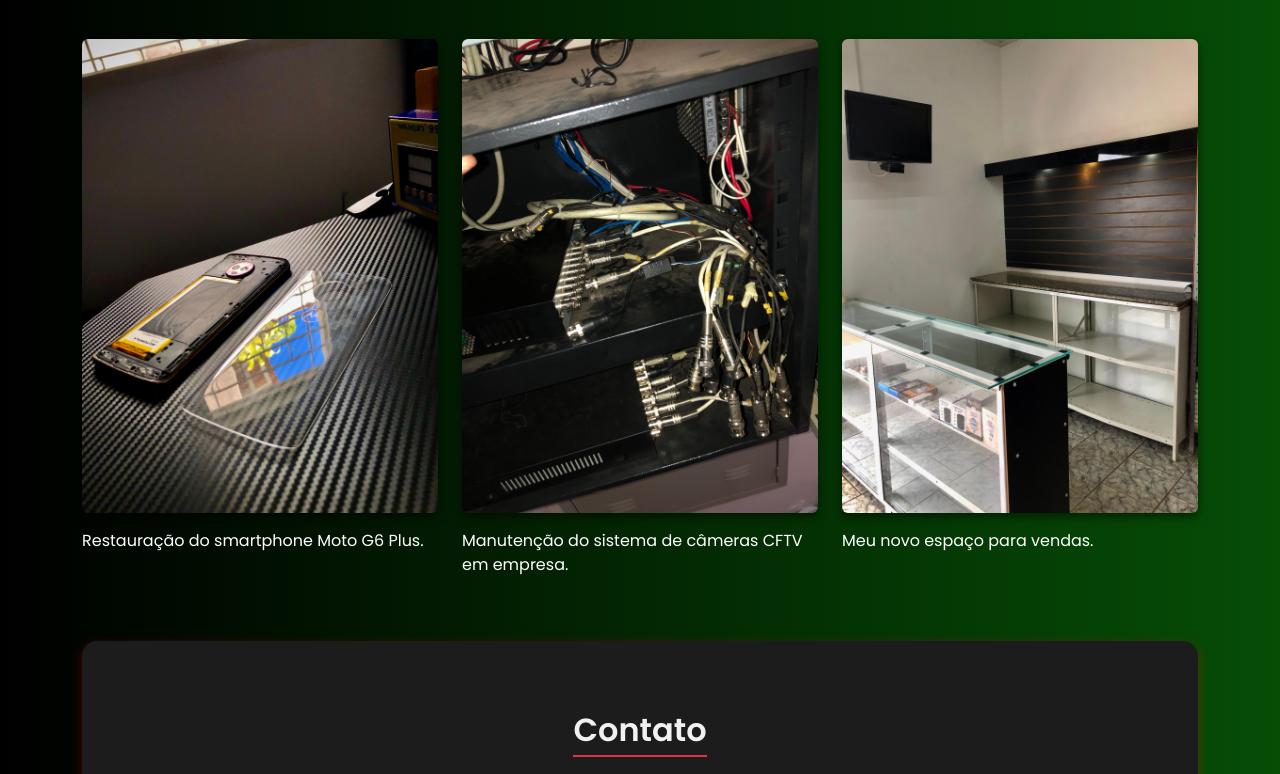
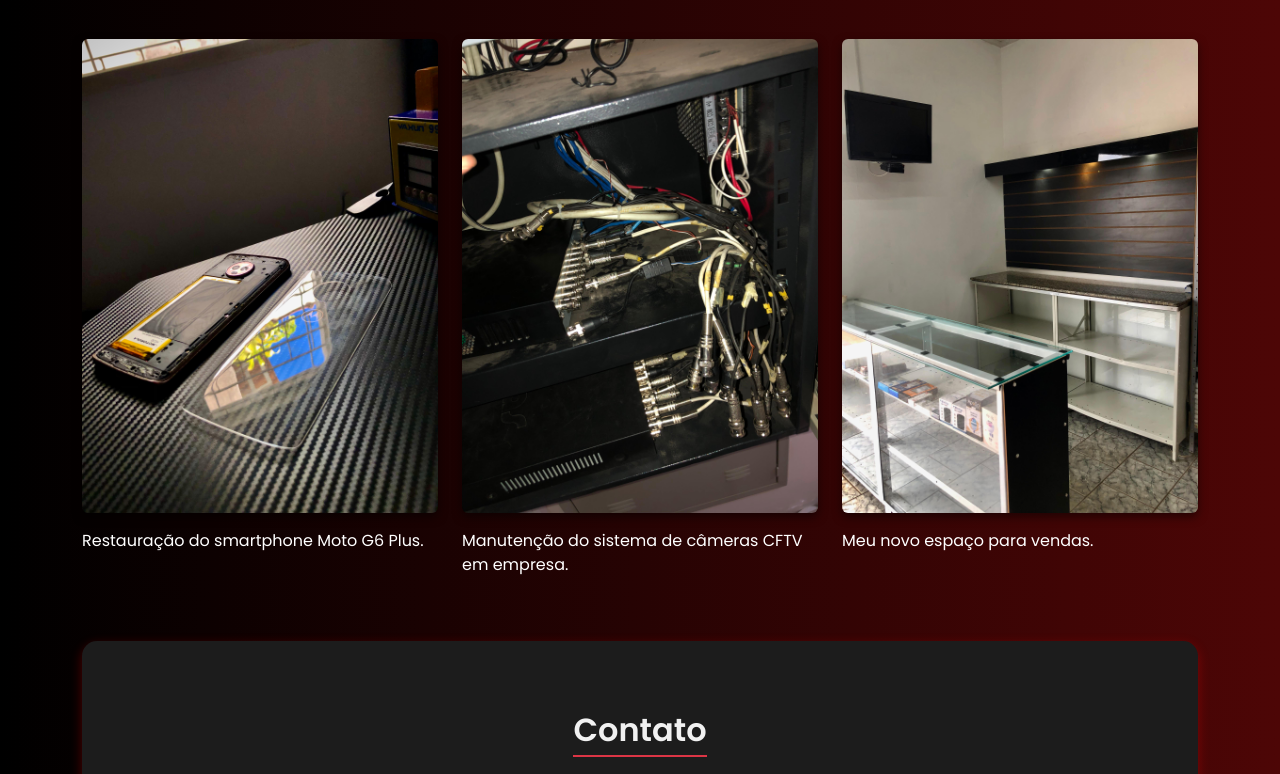
Before and after one commit to 01Momesso/Portifolio-Rafael-Momesso, a plain HTML site: page index.html in a window 1280 px wide. Shown: the part 640-1414 px from the top of the page. Drawn offline with nearby package versions, Linux system fonts and the light colour scheme.

Commit message:
mudança

```diff
--- a/style.css
+++ b/style.css
@@ -1,7 +1,7 @@
 
 body {
     font-family: 'Poppins', sans-serif;
-    background: linear-gradient(to right, #000000, #064d06); /* preto pro cinza */
+    background: linear-gradient(to right, #000000, #4d0606); /* preto pro cinza */
     color: white;
     margin-top: 80px;
 }
```
